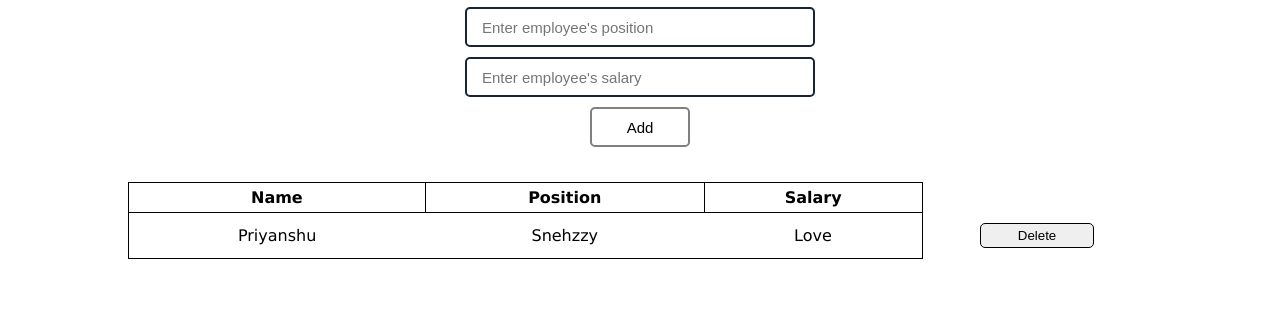
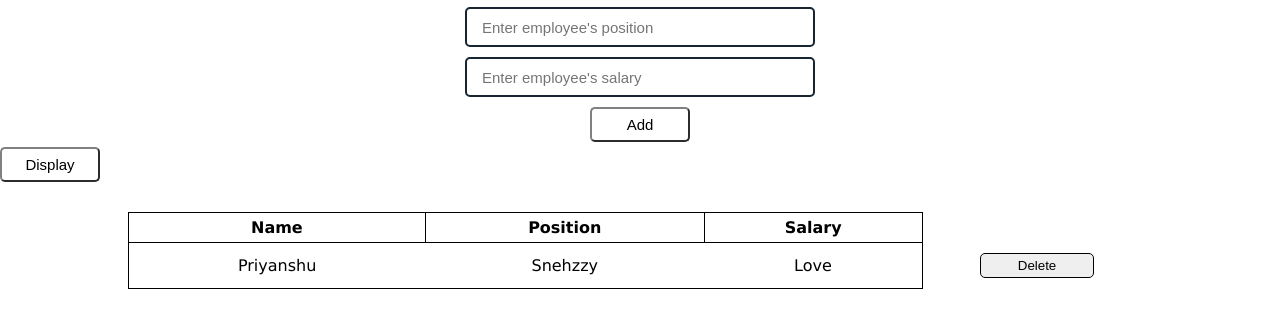
Before and after one commit to deathKiller10/Employee_Management_System, a website: page index.html in a window 1280 px wide. Shown: the part 226-554 px from the top of the page. Drawn offline with Linux system fonts and the light colour scheme.

Commit message:
Added a display to display the tables as and when I wish

```diff
--- a/index.html
+++ b/index.html
@@ -24,6 +24,7 @@
             <input type="text" id="eSalary" placeholder="Enter employee's salary" required>
             <input type="submit" class="submitForm" value="Add">
         </form>
+        <button class="displayTable">Display</button>
     </div>
 
     <!-- Display employees -->
--- a/index.js
+++ b/index.js
@@ -15,6 +15,37 @@
 
     records.push(Employee);
 
+    // let table = document.getElementById("myTable");
+    // let row = document.createElement("tr");
+    // let cell1 = document.createElement("td");
+    // let cell2 = document.createElement("td");
+    // let cell3 = document.createElement("td");
+
+    // // Delete Button
+    // let cell4 = document.createElement("td");
+    // let lastColumnButton = document.createElement("button");
+    // lastColumnButton.classList.add("deleteButton");
+    // lastColumnButton.innerText = "Delete";
+
+    // cell1.innerText = name;
+    // cell1.classList.add("tableColumn", "firstColumn");
+    // cell2.innerText = position;
+    // cell2.classList.add("tableColumn");
+    // cell3.innerText = salary;
+    // cell3.classList.add("tableColumn", "secondLastColumn");
+    // cell4.id = "lastColumn";
+    // cell4.appendChild(lastColumnButton);
+
+    // row.appendChild(cell1);
+    // row.appendChild(cell2);
+    // row.appendChild(cell3);
+    // row.appendChild(cell4);
+
+    // table.appendChild(row);
+});
+
+document.querySelector(".displayTable").addEventListener("click", function(){
+    console.log("Displaying table...");
     let table = document.getElementById("myTable");
     let row = document.createElement("tr");
     let cell1 = document.createElement("td");
@@ -27,11 +58,11 @@
     lastColumnButton.classList.add("deleteButton");
     lastColumnButton.innerText = "Delete";
 
-    cell1.innerText = name;
+    cell1.innerText = records[records.length - 1]["name"];
     cell1.classList.add("tableColumn", "firstColumn");
-    cell2.innerText = position;
+    cell2.innerText = records[records.length - 1]["position"];
     cell2.classList.add("tableColumn");
-    cell3.innerText = salary;
+    cell3.innerText = records[records.length - 1]["salary"];
     cell3.classList.add("tableColumn", "secondLastColumn");
     cell4.id = "lastColumn";
     cell4.appendChild(lastColumnButton);
@@ -42,4 +73,4 @@
     row.appendChild(cell4);
 
     table.appendChild(row);
-});
+})
--- a/styles.css
+++ b/styles.css
@@ -60,7 +60,7 @@ form{
     align-items: center;
 }
 
-form input{
+input[type=text]{
     width: 350px;
     height: 40px;
     font-size: 15px;
@@ -92,6 +92,8 @@ form input{
     border-color: gray;
     background-color: white;
     cursor: pointer;
+    height: 35px;
+    margin: 5px;
 }
 
 .submitForm:hover{
@@ -103,6 +105,7 @@ form input{
     display: flex;
     justify-content: center;
     align-content: center;
+    /* visibility: none; */
 }
 
 th {
@@ -151,3 +154,19 @@ td{
 .secondLastColumn{
     border-right: 1px solid black;
 }
+
+.displayTable{
+    font-size: 15px;
+    width: 100px;
+    padding: 5px 20px;
+    border-radius: 5px;
+    border-color: gray;
+    background-color: white;
+    cursor: pointer;
+    height: 35px;
+}
+
+.displayTable:hover{
+    background-color: gray;
+    color: white;
+}
```
